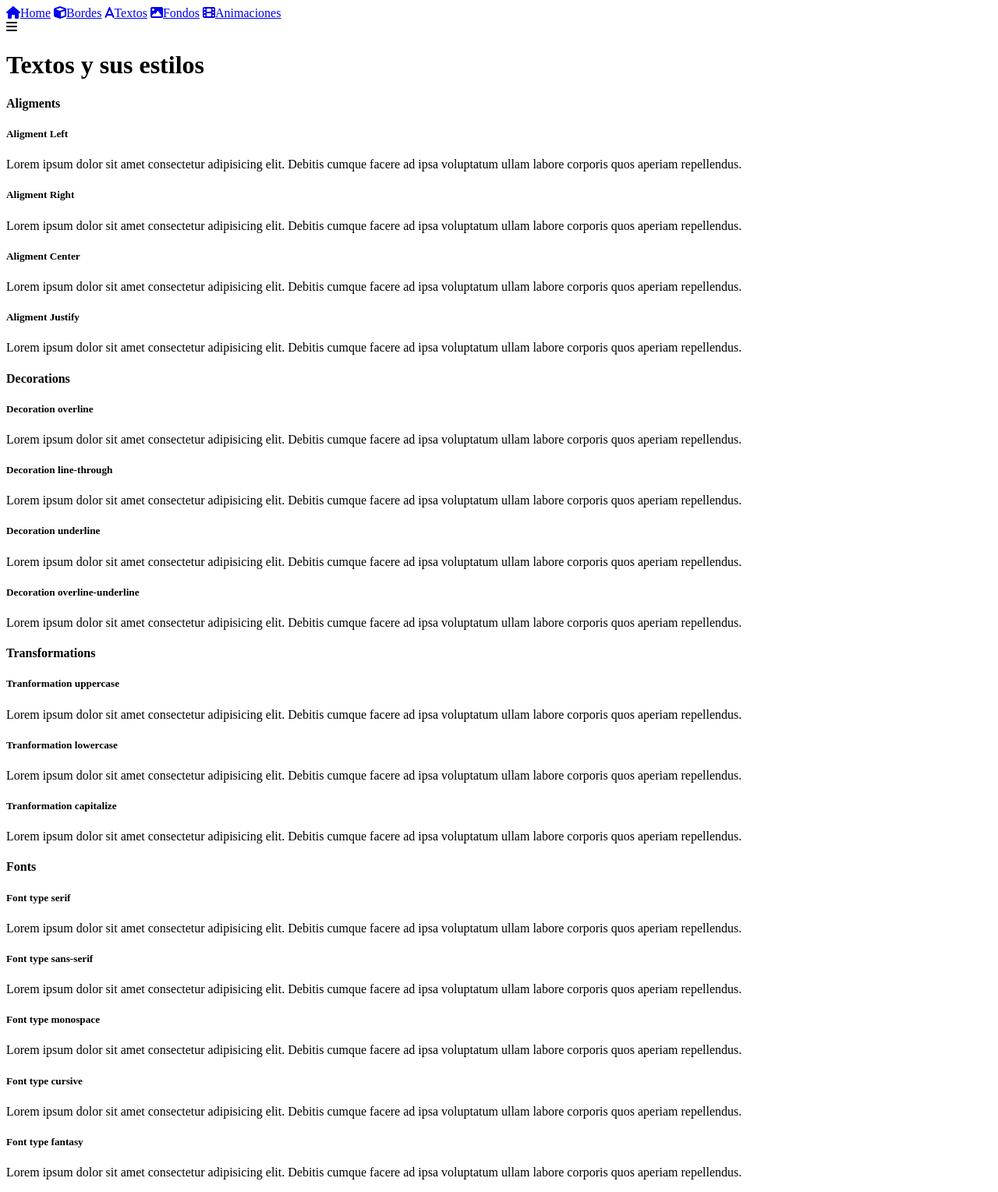
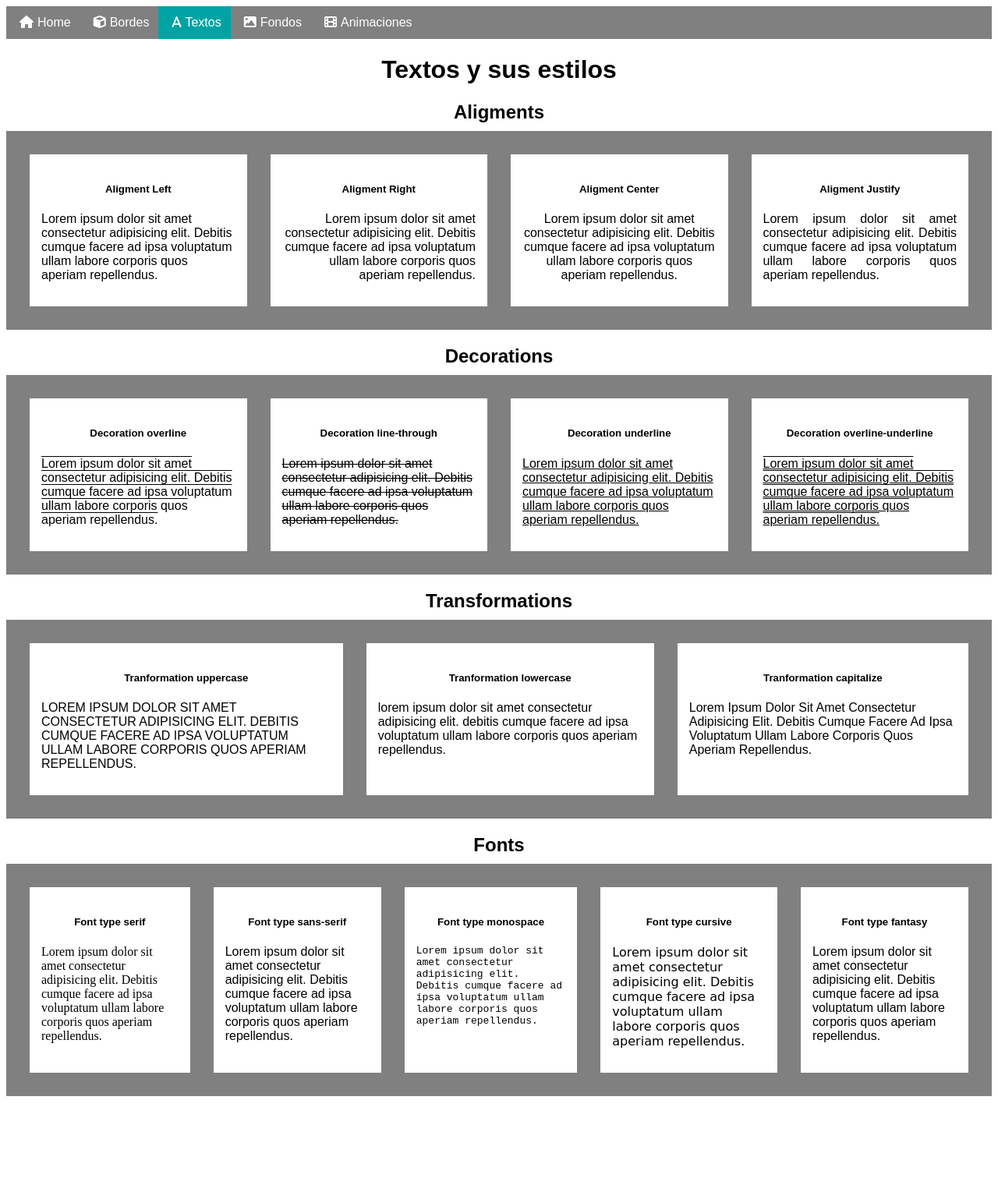
Before and after one commit to hercules830/estilos.css, a plain HTML site: page textos.html in a window 1280 px wide. Shown: the whole page at 78% size. After the commit the page ends 1414 px from the top, so only its background shows below. Drawn offline with Linux system fonts and the light colour scheme; the site is published under a folder, as on GitHub Pages, so addresses that start at the root find nothing.

Commit message:
Actualiza los links de absoluto a relativos

```diff
--- a/animaciones.html
+++ b/animaciones.html
@@ -1,24 +1,28 @@
 <!DOCTYPE html>
 <html lang="en">
   <head>
-        <meta charset="UTF-8">
-        <meta name="viewport" content="width=device-width, initial-scale=1.0">
-        <link rel="stylesheet"
+    <meta charset="UTF-8" />
+    <meta name="viewport" content="width=device-width, initial-scale=1.0" />
+    <link
+      rel="stylesheet"
       href="https://cdnjs.cloudflare.com/ajax/libs/font-awesome/6.5.1/css/all.min.css"
       integrity="sha512-DTOQO9RWCH3ppGqcWaEA1BIZOC6xxalwEsw9c2QQeAIftl+Vegovlnee1c9QX4TctnWMn13TZye+giMm8e2LwA=="
-            crossorigin="anonymous" referrerpolicy="no-referrer" />
-        <link rel="stylesheet" href="/css/style.css">
-        <link rel="stylesheet" href="/css/animaciones.css">
+      crossorigin="anonymous"
+      referrerpolicy="no-referrer"
+    />
+    <link rel="stylesheet" href="./css/style.css" />
+    <link rel="stylesheet" href="./css/animaciones.css" />
     <title>Proyecto CSS</title>
   </head>
   <body>
-
     <div class="navbar">
-            <a href="index.html"><i class="fa-solid fa-house"></i>Home</a>
-            <a href="bordes.html"><i class="fa-solid fa-cube"></i>Bordes</a>
-            <a href="textos.html"><i class="fa-solid fa-a"></i>Textos</a>
-            <a href="fondos.html"><i class="fa-solid fa-image"></i>Fondos</a>
-            <a class="active" href="animaciones.html"><i class="fa-solid fa-film"></i>Animaciones</a>
+      <a href="./index.html"><i class="fa-solid fa-house"></i>Home</a>
+      <a href="./bordes.html"><i class="fa-solid fa-cube"></i>Bordes</a>
+      <a href="./textos.html"><i class="fa-solid fa-a"></i>Textos</a>
+      <a href="./fondos.html"><i class="fa-solid fa-image"></i>Fondos</a>
+      <a class="active" href="./animaciones.html"
+        ><i class="fa-solid fa-film"></i>Animaciones</a
+      >
 
       <div class="responsive">
         <i class="fa-solid fa-bars"></i>
--- a/textos.html
+++ b/textos.html
@@ -1,25 +1,30 @@
 <!DOCTYPE html>
 <html lang="en">
   <head>
-        <meta charset="UTF-8">
-        <meta name="viewport" content="width=device-width, initial-scale=1.0">
-        <link rel="stylesheet"
+    <meta charset="UTF-8" />
+    <meta name="viewport" content="width=device-width, initial-scale=1.0" />
+    <link
+      rel="stylesheet"
       href="https://cdnjs.cloudflare.com/ajax/libs/font-awesome/6.5.1/css/all.min.css"
       integrity="sha512-DTOQO9RWCH3ppGqcWaEA1BIZOC6xxalwEsw9c2QQeAIftl+Vegovlnee1c9QX4TctnWMn13TZye+giMm8e2LwA=="
-            crossorigin="anonymous" referrerpolicy="no-referrer" />
-        <link rel="stylesheet" href="/css/style.css">
-        <link rel="stylesheet" href="/css/textos.css">
+      crossorigin="anonymous"
+      referrerpolicy="no-referrer"
+    />
+    <link rel="stylesheet" href="./css/style.css" />
+    <link rel="stylesheet" href="./css/textos.css" />
     <title>Proyecto CSS</title>
   </head>
   <body>
-
     <div class="navbar">
-            <a href="index.html"><i class="fa-solid fa-house"></i>Home</a>
-            <a href="bordes.html"><i class="fa-solid fa-cube"></i>Bordes</a>
-            <a class="active" href="textos.html"><i class="fa-solid fa-a"></i>Textos</a>
-            <a href="fondos.html"><i class="fa-solid fa-image"></i>Fondos</a>
-            <a href="animaciones.html"><i class="fa-solid fa-film"></i>Animaciones</a>
-
+      <a href="./index.html"><i class="fa-solid fa-house"></i>Home</a>
+      <a href="./bordes.html"><i class="fa-solid fa-cube"></i>Bordes</a>
+      <a class="active" href="./textos.html"
+        ><i class="fa-solid fa-a"></i>Textos</a
+      >
+      <a href="./fondos.html"><i class="fa-solid fa-image"></i>Fondos</a>
+      <a href="./animaciones.html"
+        ><i class="fa-solid fa-film"></i>Animaciones</a
+      >
 
       <div class="responsive">
         <i class="fa-solid fa-bars"></i>
@@ -32,36 +37,146 @@
 
     <h4 class="center">Aligments</h4>
     <div class="grid-container4">
-            <div><h5>Aligment Left</h5><p class="left">Lorem ipsum dolor sit amet consectetur adipisicing elit. Debitis cumque facere ad ipsa voluptatum ullam labore corporis quos aperiam repellendus.</p></div>
-            <div><h5>Aligment Right</h5><p class="right">Lorem ipsum dolor sit amet consectetur adipisicing elit. Debitis cumque facere ad ipsa voluptatum ullam labore corporis quos aperiam repellendus.</p></div>
-            <div><h5>Aligment Center</h5><p class="center">Lorem ipsum dolor sit amet consectetur adipisicing elit. Debitis cumque facere ad ipsa voluptatum ullam labore corporis quos aperiam repellendus.</p></div>
-            <div><h5>Aligment Justify</h5><p class="justify">Lorem ipsum dolor sit amet consectetur adipisicing elit. Debitis cumque facere ad ipsa voluptatum ullam labore corporis quos aperiam repellendus.</p></div>
+      <div>
+        <h5>Aligment Left</h5>
+        <p class="left">
+          Lorem ipsum dolor sit amet consectetur adipisicing elit. Debitis
+          cumque facere ad ipsa voluptatum ullam labore corporis quos aperiam
+          repellendus.
+        </p>
+      </div>
+      <div>
+        <h5>Aligment Right</h5>
+        <p class="right">
+          Lorem ipsum dolor sit amet consectetur adipisicing elit. Debitis
+          cumque facere ad ipsa voluptatum ullam labore corporis quos aperiam
+          repellendus.
+        </p>
+      </div>
+      <div>
+        <h5>Aligment Center</h5>
+        <p class="center">
+          Lorem ipsum dolor sit amet consectetur adipisicing elit. Debitis
+          cumque facere ad ipsa voluptatum ullam labore corporis quos aperiam
+          repellendus.
+        </p>
+      </div>
+      <div>
+        <h5>Aligment Justify</h5>
+        <p class="justify">
+          Lorem ipsum dolor sit amet consectetur adipisicing elit. Debitis
+          cumque facere ad ipsa voluptatum ullam labore corporis quos aperiam
+          repellendus.
+        </p>
+      </div>
     </div>
 
     <h4 class="center">Decorations</h4>
     <div class="grid-container4">
-            <div><h5>Decoration overline</h5><p class="overline">Lorem ipsum dolor sit amet consectetur adipisicing elit. Debitis cumque facere ad ipsa voluptatum ullam labore corporis quos aperiam repellendus.</p></div>
-            <div><h5>Decoration line-through</h5><p class="line-through">Lorem ipsum dolor sit amet consectetur adipisicing elit. Debitis cumque facere ad ipsa voluptatum ullam labore corporis quos aperiam repellendus.</p></div>
-            <div><h5>Decoration underline</h5><p class="underline">Lorem ipsum dolor sit amet consectetur adipisicing elit. Debitis cumque facere ad ipsa voluptatum ullam labore corporis quos aperiam repellendus.</p></div>
-            <div><h5>Decoration overline-underline</h5><p class="overline-underline">Lorem ipsum dolor sit amet consectetur adipisicing elit. Debitis cumque facere ad ipsa voluptatum ullam labore corporis quos aperiam repellendus.</p></div>
+      <div>
+        <h5>Decoration overline</h5>
+        <p class="overline">
+          Lorem ipsum dolor sit amet consectetur adipisicing elit. Debitis
+          cumque facere ad ipsa voluptatum ullam labore corporis quos aperiam
+          repellendus.
+        </p>
+      </div>
+      <div>
+        <h5>Decoration line-through</h5>
+        <p class="line-through">
+          Lorem ipsum dolor sit amet consectetur adipisicing elit. Debitis
+          cumque facere ad ipsa voluptatum ullam labore corporis quos aperiam
+          repellendus.
+        </p>
+      </div>
+      <div>
+        <h5>Decoration underline</h5>
+        <p class="underline">
+          Lorem ipsum dolor sit amet consectetur adipisicing elit. Debitis
+          cumque facere ad ipsa voluptatum ullam labore corporis quos aperiam
+          repellendus.
+        </p>
+      </div>
+      <div>
+        <h5>Decoration overline-underline</h5>
+        <p class="overline-underline">
+          Lorem ipsum dolor sit amet consectetur adipisicing elit. Debitis
+          cumque facere ad ipsa voluptatum ullam labore corporis quos aperiam
+          repellendus.
+        </p>
+      </div>
     </div>
 
     <h4 class="center">Transformations</h4>
     <div class="grid-container3">
-            <div><h5>Tranformation uppercase</h5><p class="uppercase">Lorem ipsum dolor sit amet consectetur adipisicing elit. Debitis cumque facere ad ipsa voluptatum ullam labore corporis quos aperiam repellendus.</p></div>
-            <div><h5>Tranformation lowercase</h5><p class="lowercase">Lorem ipsum dolor sit amet consectetur adipisicing elit. Debitis cumque facere ad ipsa voluptatum ullam labore corporis quos aperiam repellendus.</p></div>
-            <div><h5>Tranformation capitalize</h5><p class="capitalize">Lorem ipsum dolor sit amet consectetur adipisicing elit. Debitis cumque facere ad ipsa voluptatum ullam labore corporis quos aperiam repellendus.</p></div>
+      <div>
+        <h5>Tranformation uppercase</h5>
+        <p class="uppercase">
+          Lorem ipsum dolor sit amet consectetur adipisicing elit. Debitis
+          cumque facere ad ipsa voluptatum ullam labore corporis quos aperiam
+          repellendus.
+        </p>
+      </div>
+      <div>
+        <h5>Tranformation lowercase</h5>
+        <p class="lowercase">
+          Lorem ipsum dolor sit amet consectetur adipisicing elit. Debitis
+          cumque facere ad ipsa voluptatum ullam labore corporis quos aperiam
+          repellendus.
+        </p>
+      </div>
+      <div>
+        <h5>Tranformation capitalize</h5>
+        <p class="capitalize">
+          Lorem ipsum dolor sit amet consectetur adipisicing elit. Debitis
+          cumque facere ad ipsa voluptatum ullam labore corporis quos aperiam
+          repellendus.
+        </p>
+      </div>
     </div>
 
     <h4 class="center">Fonts</h4>
     <div class="grid-container5">
-            <div><h5>Font type serif</h5><p class="serif">Lorem ipsum dolor sit amet consectetur adipisicing elit. Debitis cumque facere ad ipsa voluptatum ullam labore corporis quos aperiam repellendus.</p></div>
-            <div><h5>Font type sans-serif</h5><p class="sans-serif">Lorem ipsum dolor sit amet consectetur adipisicing elit. Debitis cumque facere ad ipsa voluptatum ullam labore corporis quos aperiam repellendus.</p></div>
-            <div><h5>Font type monospace</h5><p class="monospace">Lorem ipsum dolor sit amet consectetur adipisicing elit. Debitis cumque facere ad ipsa voluptatum ullam labore corporis quos aperiam repellendus.</p></div>
-            <div><h5>Font type cursive</h5><p class="cursive">Lorem ipsum dolor sit amet consectetur adipisicing elit. Debitis cumque facere ad ipsa voluptatum ullam labore corporis quos aperiam repellendus.</p></div>
-            <div><h5>Font type fantasy</h5><p class="fantasy">Lorem ipsum dolor sit amet consectetur adipisicing elit. Debitis cumque facere ad ipsa voluptatum ullam labore corporis quos aperiam repellendus.</p></div>
+      <div>
+        <h5>Font type serif</h5>
+        <p class="serif">
+          Lorem ipsum dolor sit amet consectetur adipisicing elit. Debitis
+          cumque facere ad ipsa voluptatum ullam labore corporis quos aperiam
+          repellendus.
+        </p>
       </div>
-
-
+      <div>
+        <h5>Font type sans-serif</h5>
+        <p class="sans-serif">
+          Lorem ipsum dolor sit amet consectetur adipisicing elit. Debitis
+          cumque facere ad ipsa voluptatum ullam labore corporis quos aperiam
+          repellendus.
+        </p>
+      </div>
+      <div>
+        <h5>Font type monospace</h5>
+        <p class="monospace">
+          Lorem ipsum dolor sit amet consectetur adipisicing elit. Debitis
+          cumque facere ad ipsa voluptatum ullam labore corporis quos aperiam
+          repellendus.
+        </p>
+      </div>
+      <div>
+        <h5>Font type cursive</h5>
+        <p class="cursive">
+          Lorem ipsum dolor sit amet consectetur adipisicing elit. Debitis
+          cumque facere ad ipsa voluptatum ullam labore corporis quos aperiam
+          repellendus.
+        </p>
+      </div>
+      <div>
+        <h5>Font type fantasy</h5>
+        <p class="fantasy">
+          Lorem ipsum dolor sit amet consectetur adipisicing elit. Debitis
+          cumque facere ad ipsa voluptatum ullam labore corporis quos aperiam
+          repellendus.
+        </p>
+      </div>
+    </div>
   </body>
 </html>
```
Also changed, not shown: bordes.html (+18 -14 lines), fondos.html (+19 -16 lines), index.html (+48 -34 lines), 1 other file. Lines whose indentation alone changed are shown as unchanged.
